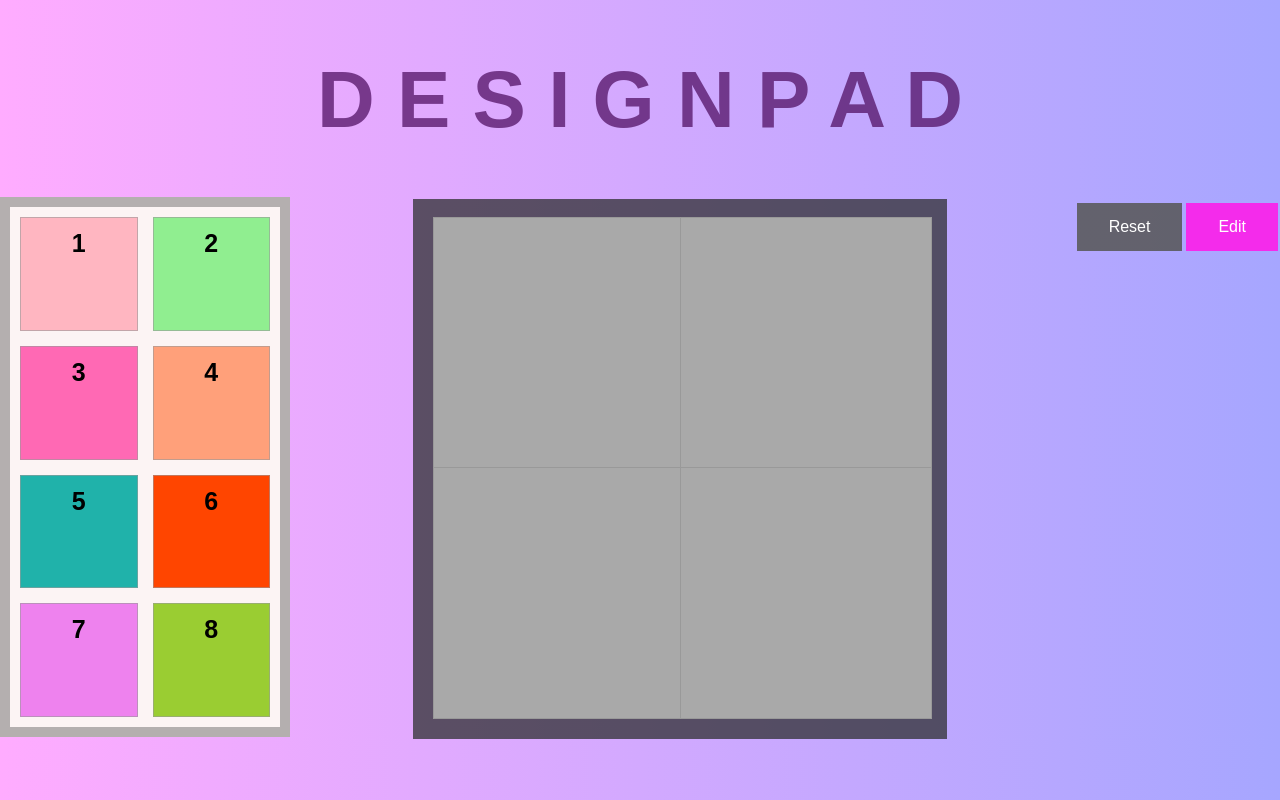
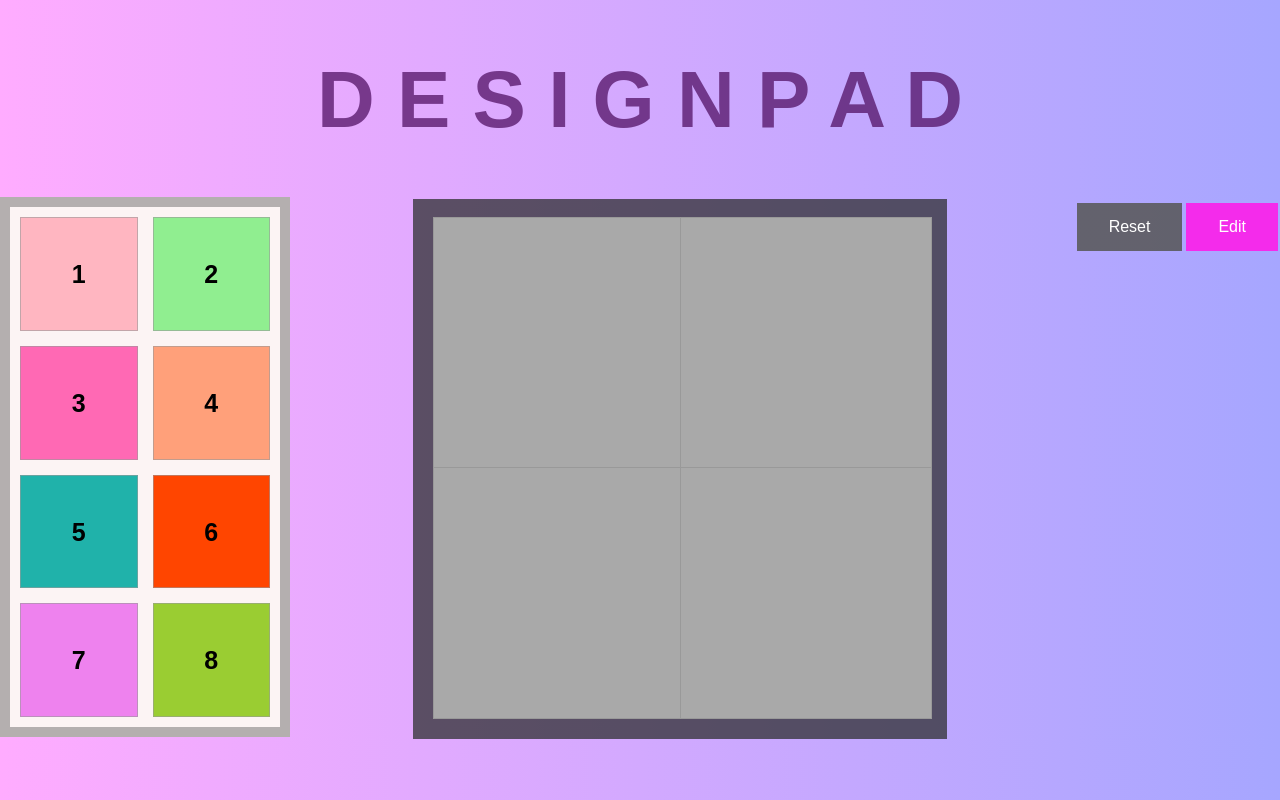
Before and after one commit to 464squad/design-pad, a React (Create React App) app: page / in a window 1280 px wide. Both pictures are taken after a click on the button "Edit". Built offline with nearby package versions, Linux system fonts and the light colour scheme.

Commit message:
adjusted padInput value to be centered

```diff
--- a/src/components/style.css
+++ b/src/components/style.css
@@ -59,7 +59,7 @@
   row-gap: 15px;
   font-size: 25px;
   font-weight: bold;
-  line-height: 50px;
+  line-height: 100px;
   height: 500px;
   margin-right: -5px;
   margin-top: -2px;
@@ -69,8 +69,10 @@
 }
 
 .pad_Item{
-  text-align: center;
   color: black;
+  text-transform: uppercase;
+  justify-content: center;
+  align-content: center;
 }
 
 .board-row:after {
```
